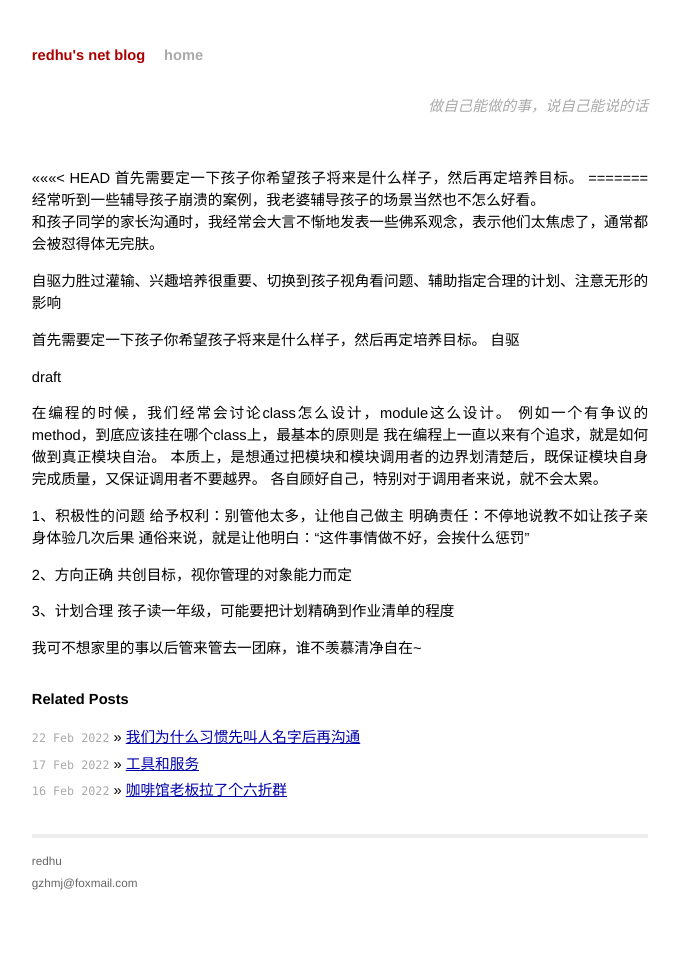
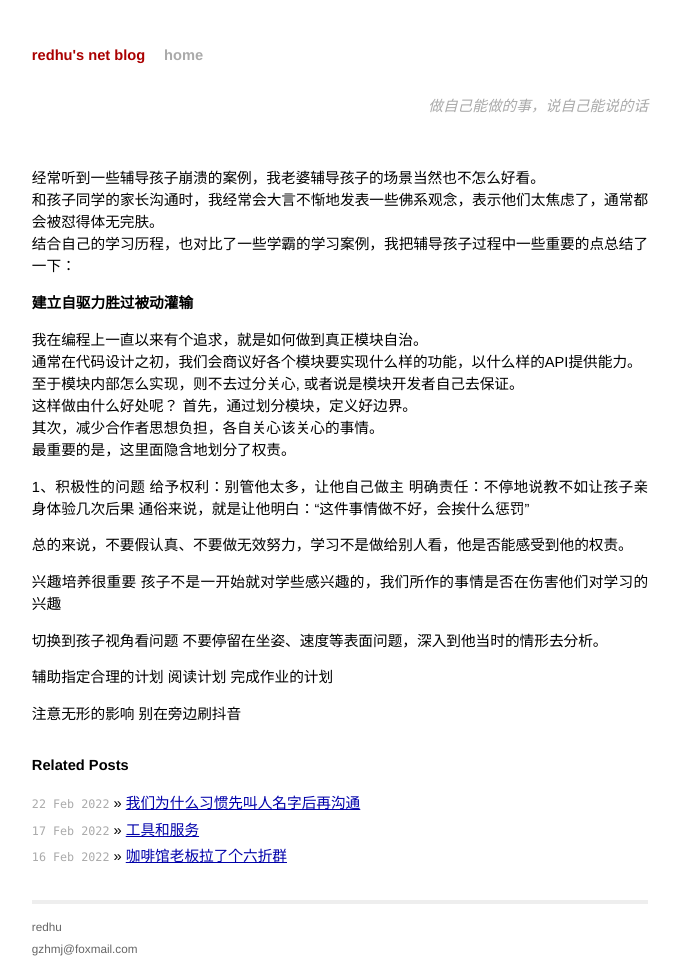
Before and after one commit to redhu/redhu.github.io, a Jekyll site: the page built from _posts/2022-5-11-带孩子.md, in a window 1280 px wide. Shown: the whole page, without its empty margins (300-981 px from the left). Built offline with Jekyll 4.4.1, drawn with Linux system fonts in a browser that asks for light colours; our own code applies the rules of GitHub Pages for plain Markdown files; comment, search, counter and statistics services are not loaded; before the commit the page ends 944 px from its top, so only the background shows below that.

Commit message:
(add darft) child edu

```diff
--- a/_posts/2022-5-11-带孩子.md
+++ b/_posts/2022-5-11-带孩子.md
@@ -1,20 +1,16 @@
-<<<<<<< HEAD
-首先需要定一下孩子你希望孩子将来是什么样子，然后再定培养目标。
-=======
 经常听到一些辅导孩子崩溃的案例，我老婆辅导孩子的场景当然也不怎么好看。
 和孩子同学的家长沟通时，我经常会大言不惭地发表一些佛系观念，表示他们太焦虑了，通常都会被怼得体无完肤。
+结合自己的学习历程，也对比了一些学霸的学习案例，我把辅导孩子过程中一些重要的点总结了一下：
 
-自驱力胜过灌输、兴趣培养很重要、切换到孩子视角看问题、辅助指定合理的计划、注意无形的影响
+### 建立自驱力胜过被动灌输
+我在编程上一直以来有个追求，就是如何做到真正模块自治。
+通常在代码设计之初，我们会商议好各个模块要实现什么样的功能，以什么样的API提供能力。
+至于模块内部怎么实现，则不去过分关心, 或者说是模块开发者自己去保证。
+这样做由什么好处呢？
+首先，通过划分模块，定义好边界。
+其次，减少合作者思想负担，各自关心该关心的事情。
+最重要的是，这里面隐含地划分了权责。
 
-首先需要定一下孩子你希望孩子将来是什么样子，然后再定培养目标。
-自驱
->>>>>>> draft
-
-在编程的时候，我们经常会讨论class怎么设计，module这么设计。
-例如一个有争议的method，到底应该挂在哪个class上，最基本的原则是
-我在编程上一直以来有个追求，就是如何做到真正模块自治。
-本质上，是想通过把模块和模块调用者的边界划清楚后，既保证模块自身完成质量，又保证调用者不要越界。
-各自顾好自己，特别对于调用者来说，就不会太累。
 
 
 1、积极性的问题
@@ -22,10 +18,17 @@
 明确责任：不停地说教不如让孩子亲身体验几次后果
 通俗来说，就是让他明白：“这件事情做不好，会挨什么惩罚”
 
-2、方向正确
-共创目标，视你管理的对象能力而定
+总的来说，不要假认真、不要做无效努力，学习不是做给别人看，他是否能感受到他的权责。
 
-3、计划合理
-孩子读一年级，可能要把计划精确到作业清单的程度
+兴趣培养很重要
+孩子不是一开始就对学些感兴趣的，我们所作的事情是否在伤害他们对学习的兴趣
 
-我可不想家里的事以后管来管去一团麻，谁不羡慕清净自在~
+切换到孩子视角看问题
+不要停留在坐姿、速度等表面问题，深入到他当时的情形去分析。
+
+辅助指定合理的计划
+阅读计划
+完成作业的计划
+
+注意无形的影响
+别在旁边刷抖音
```
